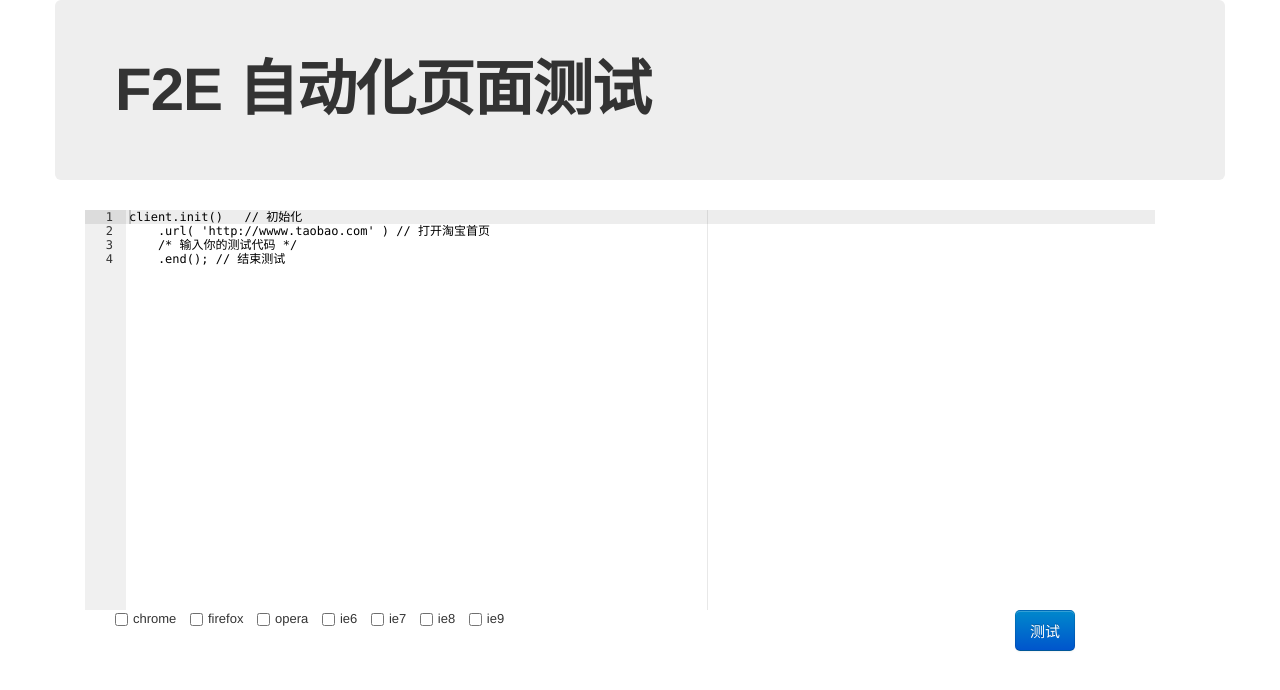
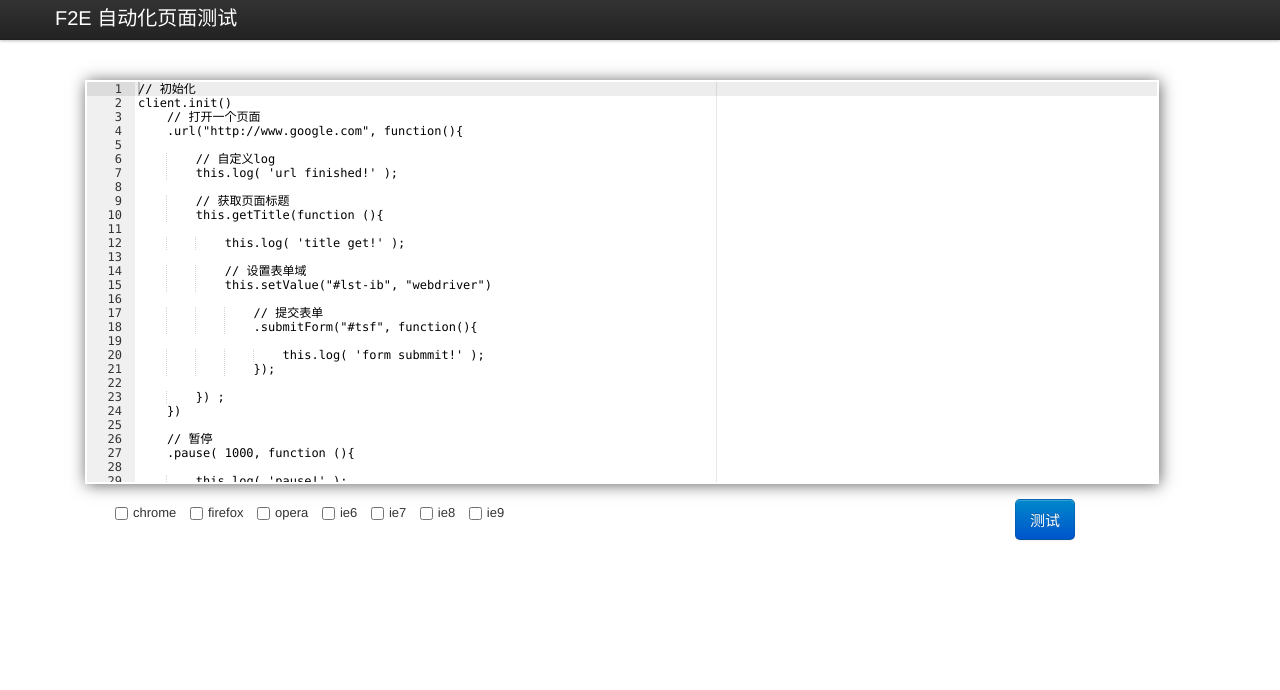
Before and after one commit to imbugs/F2ETest, a PHP site: page / in a window 1280 px wide. Shown: the top 690 px of the page. Run offline with PHP 8.4, Linux system fonts and the light colour scheme; some libraries are stand-ins or nearby versions.

Commit message:
1、添加navbar 2、改善样式

```diff
--- a/client/assets/index.css
+++ b/client/assets/index.css
@@ -1,5 +1,17 @@
+#content {
+    margin-top: 80px;
+}
+
 #testcode-area {
     height: 300px;
+}
+
+#run-btn-wrap {
+    margin-top: 15px;
+}
+
+#browsers {
+    margin-top: 20px;
 }
 
 .browser {
@@ -17,6 +29,8 @@
     position: relative;
     width: 100%;
     height: 400px;
+    box-shadow: 1px 1px 15px #666666;
+    border: 2px solid white;
 }
 
 /*测试结果*/
--- a/client/exampleCode.php
+++ b/client/exampleCode.php
@@ -1,4 +1,32 @@
-client.init()   // 初始化
-    .url( 'http://wwww.taobao.com' ) // 打开淘宝首页
-    /* 输入你的测试代码 */
-    .end(); // 结束测试
+// 初始化
+client.init()
+    // 打开一个页面
+    .url("http://www.google.com", function(){
+
+        // 自定义log
+        this.log( 'url finished!' );
+
+        // 获取页面标题
+        this.getTitle(function (){
+
+            this.log( 'title get!' );
+
+            // 设置表单域
+            this.setValue("#lst-ib", "webdriver")
+
+                // 提交表单
+                .submitForm("#tsf", function(){
+
+                    this.log( 'form submmit!' );
+                });
+
+        }) ;
+    })
+
+    // 暂停
+    .pause( 1000, function (){
+
+        this.log( 'pause!' );
+    });
+
+    // 不需要调用end()方法
--- a/client/index.php
+++ b/client/index.php
@@ -13,10 +13,16 @@
     <title></title>
 </head>
 <body>
+<div id="nav" class="navbar navbar-fixed-top">
+    <div class="navbar-inner">
+        <div class="container">
+            <a class="brand">F2E 自动化页面测试</a>
+        </div>
+    </div>
+</div>
     <div id="content" class="container">
-        <div id="header" class="hero-unit">
-            <h1>F2E 自动化页面测试</h1>
-        </div>
+
+
         <div id="main" class="">
             <div id="input-wrap" class="span11">
 
@@ -30,7 +36,7 @@
                     <span class="browser ie8" data-type="ie8"><input type="checkbox" value="ie8">ie8</span>
                     <span class="browser ie9" data-type="ie9"><input type="checkbox" value="ie9">ie9</span>
                 </p>
-                <p class="span1 offset3">
+                <p id="run-btn-wrap" class=" span1 offset3">
                     <input id="run-test-btn" type="button" class="btn btn-primary btn-large" value="测试" >
                 </p>
                 <div class="input-error alert span10">
```
